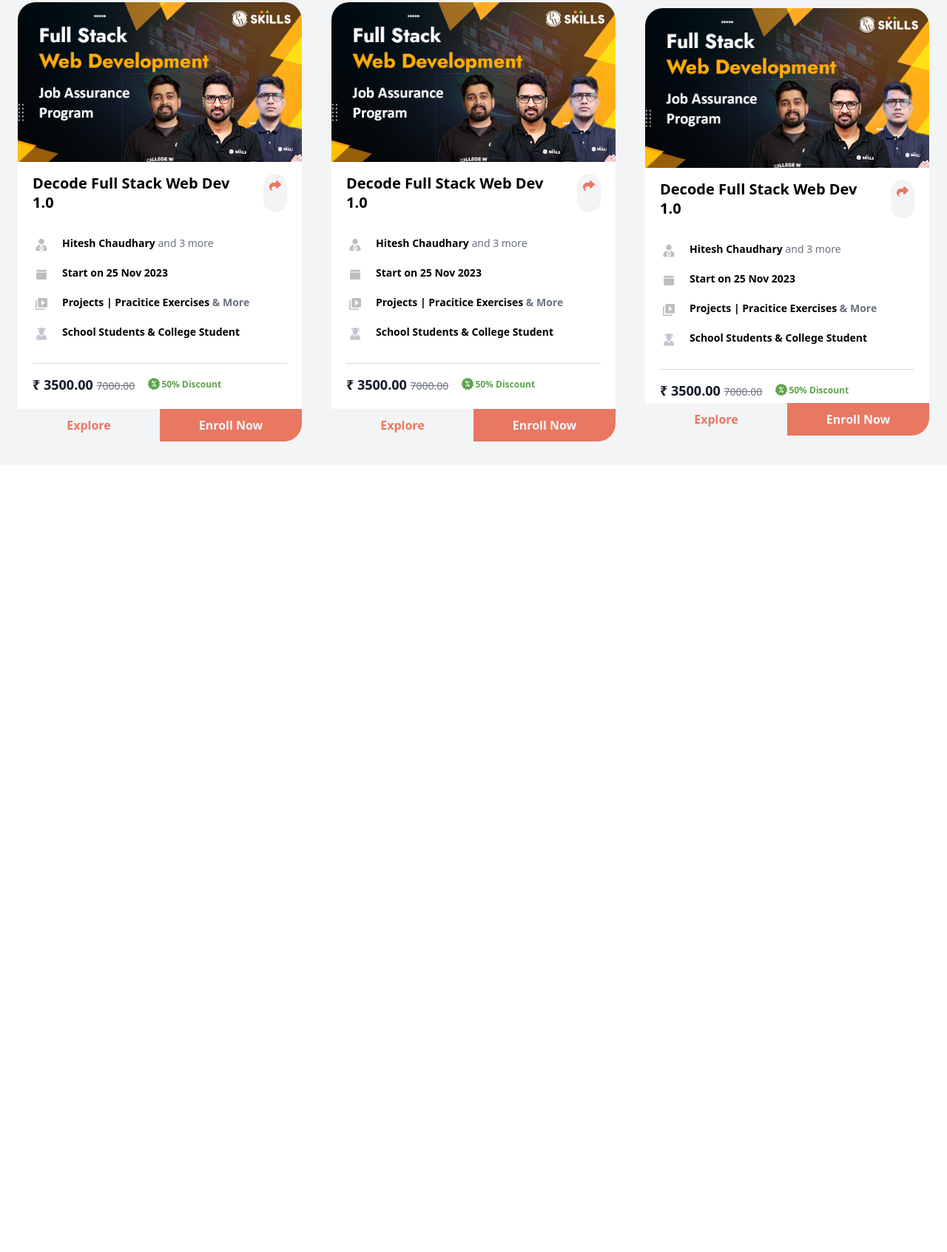
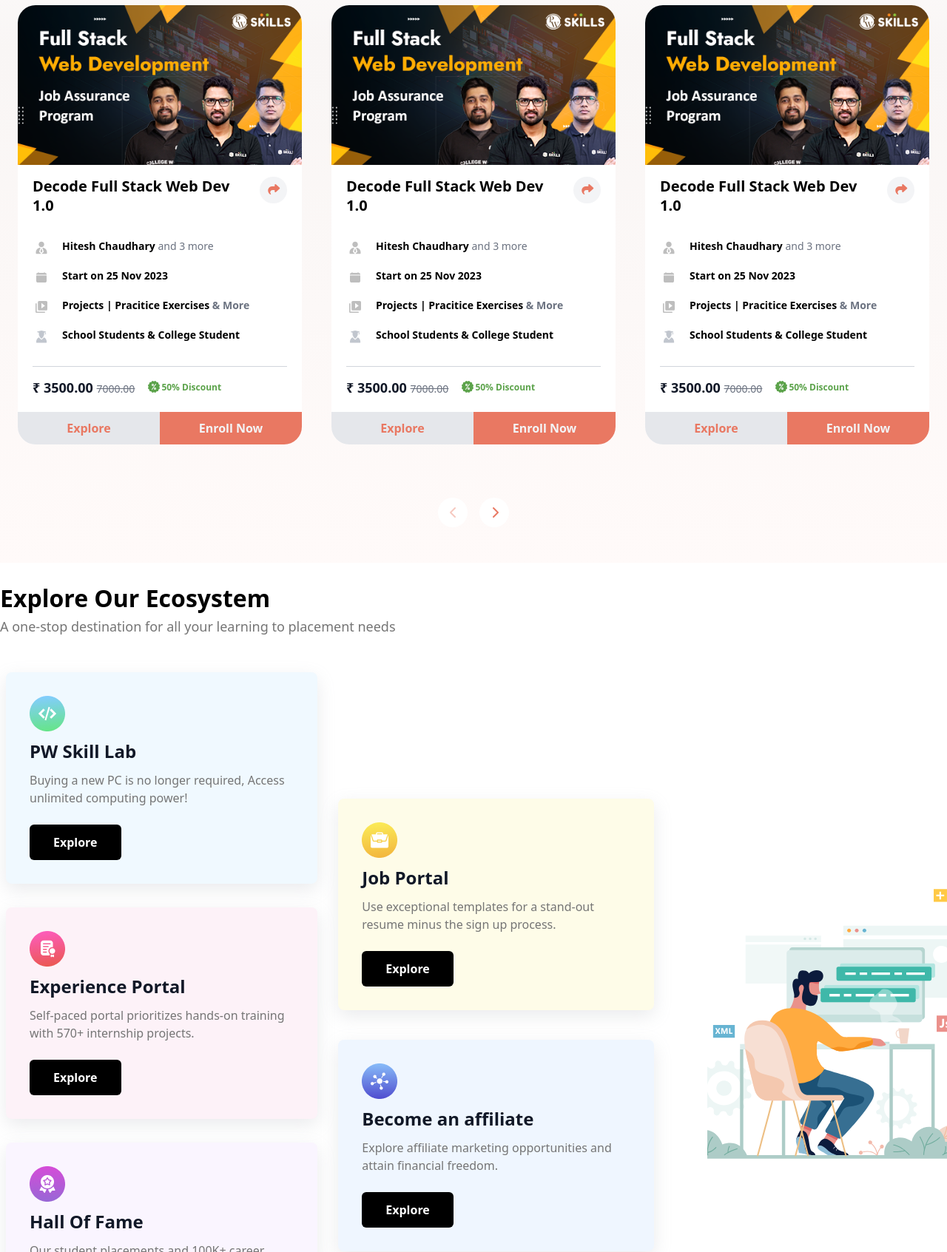
Before and after one commit to Babita1947/PW-Skills, a website built with Vite: page index.html in a window 1280 px wide. Shown: the part 1107-2800 px from the top of the page at 74% size. Before the commit the page ends 1736 px from the top, so only its background shows below. Built offline with nearby package versions, Linux system fonts and the light colour scheme; files whose address does not match are found by name.

Commit message:
add some sections to index.html file

```diff
--- a/index.html
+++ b/index.html
@@ -43,6 +43,12 @@
             font-family:'Nunito Sans', sans-serif;
 
         }
+        .coursesbackground{
+            background: linear-gradient(180deg,#fff,#fcfafa 10.89%,#f9f6f5 24.79%,#fffaf9)
+        }
+        .card{
+            box-shadow: rgba(149, 157, 165, 0.2) 0px 8px 24px;
+        }
     </style>
 </head>
 <body>
@@ -61,7 +67,7 @@
         </div>
 
         <!--nav bar-->
-        <nav class="mt-8 w-[1280px] flex flex-row justify-between mx-auto font-medium opacity-80">
+        <nav class="mt-8 w-[1280px] flex flex-row justify-between mx-auto font-medium opacity-80 py-4">
 
                     <button class=" bg-gray-100 text-[#000] text-center rounded py-3 px-5 cursor-pointer flex  gap-3">Courses
                         <img src="./images/down_arrow.svg" alt="" class="h-6 pt-1 opacity-70">
@@ -76,7 +82,7 @@
         </nav>
     </header>
     <!--hero section-->
-    <main class="w-full  bg-gray-100 mt-7 py-8">
+    <main class="w-full  bg-gray-100  py-8">
         <!--content-->
         <div class="w-[1280px] relative mx-auto flex flex-row justify-between">
             <!--left section-->
@@ -144,7 +150,7 @@
     </main>
 
     <!--Courses-->
-    <div class="w-full bg-gray-100 py-8">
+    <div class="w-full coursesbackground  py-8">
         <header class="w-[1280px] relative flex justify-between mx-auto ">
             <h2 class="text-[32px] font-bold">Our Courses</h2>
             <button class="bg-white text-[#3D3D3D] font-medium text-center rounded py-3 px-5 cursor-pointer flex  gap-3">View all
@@ -165,7 +171,7 @@
         <div class="w-[1280px] h-[0.5px] bg-gray-500 mx-auto mt-3 "></div>
 
         <!--OUR COURSES-->
-        <div class="w-[1280px] pt-6 scroll-smooth items-center mx-auto flex flex-row justify-center gap-x-10 ">
+        <div class="w-[1280px] pt-6 scroll-smooth items-center mx-auto flex flex-row justify-center gap-x-10 py-8">
             <!-- box-1 -->
             <div class="bg-white flex flex-col w-[30%] rounded-3xl overflow-hidden">
                 <!--image-1-->
@@ -174,8 +180,8 @@
                 <div class="flex flex-row space-x-8 py-4 px-5">
                     <h3 class="font-bold text-xl capitalize leading-[26px]">Decode full stack web dev 1.0</h3>
 
-                    <div class="bg-gray-100 px-2 p-1 rounded-full ">
-                        <i class="fa-solid fa-share" style="color: #e97862;"></i>
+                    <div class="bg-gray-100 w-10 h-9 rounded-full ">
+                        <i class="fa-solid fa-share pl-[11px] pt-[9px]" style="color: #e97862;"></i>
                     </div>
                 </div>
                 <!--course information-->
@@ -199,8 +205,6 @@
                         <img src="./images/Advocate_logo.svg" alt="" class="w-6 h-6 opacity-100">
                         <div class="font-semibold capitalize">School students & college student</div>
                     </div>
-
-
                 <!--line-->
                 <div class="w-full h-[0.5px] bg-gray-300 mx-auto mt-3 "></div>
 
@@ -215,7 +219,7 @@
                 </div>
                 <!--Button Section-->
                 <div class="flex flex-row justify-between w-full">
-                    <button class="text-[#E97862] w-[50%] bg-gray-100  bg-cover font-semibold font-sans text-center cursion-pointer px-3 py-[10px]">
+                    <button class="text-[#E97862] w-[50%] bg-gray-200  bg-cover font-semibold font-sans text-center cursion-pointer px-3 py-[10px]">
                         Explore
                     </button>
 
@@ -226,16 +230,16 @@
             </div>
 
 
-             <!-- box-2 -->
-             <div class="bg-white flex flex-col w-[30%] rounded-3xl overflow-hidden">
-                <!--image-2-->
+            <!-- box-2 -->
+            <div class="bg-white flex flex-col w-[30%] rounded-3xl overflow-hidden">
+                <!--image-1-->
                 <img src="./images/Full Stack Web Development.png" alt="" class="">
                 <!--course header-->
                 <div class="flex flex-row space-x-8 py-4 px-5">
                     <h3 class="font-bold text-xl capitalize leading-[26px]">Decode full stack web dev 1.0</h3>
 
-                    <div class="bg-gray-100 px-2 p-1 rounded-full ">
-                        <i class="fa-solid fa-share" style="color: #e97862;"></i>
+                    <div class="bg-gray-100 w-10 h-9 rounded-full ">
+                        <i class="fa-solid fa-share pl-[11px] pt-[9px]" style="color: #e97862;"></i>
                     </div>
                 </div>
                 <!--course information-->
@@ -259,7 +263,6 @@
                         <img src="./images/Advocate_logo.svg" alt="" class="w-6 h-6 opacity-100">
                         <div class="font-semibold capitalize">School students & college student</div>
                     </div>
-
                 <!--line-->
                 <div class="w-full h-[0.5px] bg-gray-300 mx-auto mt-3 "></div>
 
@@ -274,7 +277,7 @@
                 </div>
                 <!--Button Section-->
                 <div class="flex flex-row justify-between w-full">
-                    <button class="text-[#E97862] w-[50%] bg-gray-100  bg-cover font-semibold font-sans text-center cursion-pointer px-3 py-[10px]">
+                    <button class="text-[#E97862] w-[50%] bg-gray-200  bg-cover font-semibold font-sans text-center cursion-pointer px-3 py-[10px]">
                         Explore
                     </button>
 
@@ -282,22 +285,22 @@
                         Enroll Now
                     </button>
                 </div>
-             </div>
+            </div>
 
-             <!-- box-3 -->
-             <div class="bg-white flex flex-col w-[30%] rounded-3xl overflow-hidden ">
-                <!--image-3-->
+            <!-- box-3 -->
+            <div class="bg-white flex flex-col w-[30%] rounded-3xl overflow-hidden">
+                <!--image-1-->
                 <img src="./images/Full Stack Web Development.png" alt="" class="">
                 <!--course header-->
                 <div class="flex flex-row space-x-8 py-4 px-5">
                     <h3 class="font-bold text-xl capitalize leading-[26px]">Decode full stack web dev 1.0</h3>
 
-                    <div class="bg-gray-100 px-2 p-1 rounded-full ">
-                        <i class="fa-solid fa-share" style="color: #e97862;"></i>
+                    <div class="bg-gray-100 w-10 h-9 rounded-full ">
+                        <i class="fa-solid fa-share pl-[11px] pt-[9px]" style="color: #e97862;"></i>
                     </div>
                 </div>
                 <!--course information-->
-                <div class="flex flex-col pt-4 px-5 items-start gap-4 justify-center">
+                <div class="flex flex-col py-4 px-5 items-start gap-4 justify-center">
                     <div class="flex flex-row space-x-4 text-sm">
                         <img src="./images/Advocate_woman_icon.svg" alt="" class="w-6 h-6 opacity-25">
                         <div class="font-semibold">Hitesh Chaudhary <span class="text-gray-500 font-normal">and 3 more</span></div>
@@ -317,24 +320,21 @@
                         <img src="./images/Advocate_logo.svg" alt="" class="w-6 h-6 opacity-100">
                         <div class="font-semibold capitalize">School students & college student</div>
                     </div>
-
-
                 <!--line-->
                 <div class="w-full h-[0.5px] bg-gray-300 mx-auto mt-3 "></div>
 
                 <!--price-3500.00-->
-                <div class="flex flex-row gap-x-4  mb-1 items-center">
+                <div class="flex flex-row gap-x-4 mb-1 items-center">
                     <div class="text-gray-900 leading-[26px] text-lg font-semibold">₹ 3500.00 <span class="line-through text-gray-500 text-sm font-thin pb-10">7000.00</span></div>
                     <div class="flex ">
                         <img src="./images/percentage_logo.svg" alt="" class="h-4 w-5">
                         <div class="text-xs leading-[18px] font-semibold text-[#5CA34B]">50% Discount</div>
                     </div>
                 </div>
-
                 </div>
                 <!--Button Section-->
                 <div class="flex flex-row justify-between w-full">
-                    <button class="text-[#E97862] w-[50%] bg-gray-100  bg-cover font-semibold font-sans text-center cursion-pointer px-3 py-[10px]">
+                    <button class="text-[#E97862] w-[50%] bg-gray-200  bg-cover font-semibold font-sans text-center cursion-pointer px-3 py-[10px]">
                         Explore
                     </button>
 
@@ -342,11 +342,113 @@
                         Enroll Now
                     </button>
                 </div>
-             </div>
+            </div>
 
         </div>
+         <!--left and right shift arrow-->
+         <div class="w-[1280px] flex justify-center gap-x-4 py-4 mt-6 mx-auto ">
+            <div class="bg-white w-10 h-10 rounded-full ">
+                <i class="fa-solid fa-chevron-left opacity-40 pl-4 pt-3" style="color: #e97862;"></i>
+            </div>
+            <div class="bg-white w-10 h-10  rounded-full ">
+                <i class="fa-solid fa-chevron-right pl-4 pt-3" style="color: #e97862;"></i>
+            </div>
+         </div>
+
 
     </div>
+
+    <!--cards-section-->
+    <div class="w-[1280px] py-8 mx-auto">
+        <h2 class="w-full text-[32px] leading-8 font-bold text-start">Explore Our Ecosystem</h2>
+        <h6 class="w-full text-lg font-normal text-[#757575] mt-2">A one-stop destination for all your learning to placement needs</h6>
+
+
+        <!--Cards-->
+
+        <div class="flex flex-row items-center justify-between gap-x-16 pt-[40px] pr-[0px] pb-[0px]">
+            <!--left-section-->
+            <div class="flex flex-row gap-x-3">
+
+                <!--column-1-->
+                <div class="flex flex-col items-center justify-center gap-y-4">
+                    <!--card-1-->
+                    <div class="card rounded-lg p-[14px] m-2 px-8 py-8 bg-sky-50">
+                       <img src="./images/products-icon1.png" alt="" class="">
+                        <h4 class="text-gray-900 text-2xl  leading-[30px] font-bold mt-3">PW Skill Lab</h4>
+                        <p class="text-base leading-6 font-normal text-[#757575] mt-3">Buying a new PC is no longer required, Access unlimited computing power!</p>
+                        <button class="text-white bg-black  font-bold font-sans text-center rounded-md py-3 px-8 cursor-pointer mt-6 ">
+                            Explore
+                            <i class="fa-solid fa-arrow-right fa-lg hidden" style="color: #ffffff;"></i>
+                        </button>
+                    </div>
+
+                    <!--card-2-->
+                    <div class="card rounded-lg p-[14px] m-2 px-8 py-8 bg-pink-50">
+                        <img src="./images/products-icon2.png" alt="" class="">
+                         <h4 class="text-gray-900 text-2xl  leading-[30px] font-bold mt-3">Experience Portal</h4>
+                         <p class="text-base leading-6 font-normal text-[#757575] mt-3">Self-paced portal prioritizes hands-on training with 570+ internship projects.</p>
+                         <button class="text-white bg-black  font-bold font-sans text-center rounded-md py-3 px-8 cursor-pointer mt-6 ">
+                             Explore
+                             <i class="fa-solid fa-arrow-right fa-lg hidden" style="color: #ffffff;"></i>
+                         </button>
+                     </div>
+
+                    <!--card-3-->
+                    <div class="card rounded-lg p-[14px] m-2 px-8 py-8 bg-purple-50">
+                        <img src="./images/products-icon3.png" alt="" class="">
+                         <h4 class="text-gray-900 text-2xl  leading-[30px] font-bold mt-3">Hall Of Fame</h4>
+                         <p class="text-base leading-6 font-normal text-[#757575] mt-3">Our student placements and 100K+ career transitions speak volumes.</p>
+                         <button class="text-white bg-black  font-bold font-sans text-center rounded-md py-3 px-8 cursor-pointer mt-6 ">
+                             Explore
+                             <i class="fa-solid fa-arrow-right fa-lg hidden" style="color: #ffffff;"></i>
+                         </button>
+                     </div>
+                </div>
+
+                <!--column-2-->
+                <div class="flex flex-col items-center justify-center gap-y-6 pt-8">
+                    <!--card-4-->
+                    <div class="card rounded-lg p-[14px] m-2 px-8 py-8 bg-yellow-50">
+                        <img src="./images/products-icon4.png" alt="" class="">
+                         <h4 class="text-gray-900 text-2xl  leading-[30px] font-bold mt-3">Job Portal</h4>
+                         <p class="text-base leading-6 font-normal text-[#757575] mt-3">Use exceptional templates for a stand-out resume minus the sign up process.</p>
+                         <button class="text-white bg-black  font-bold font-sans text-center rounded-md py-3 px-8 cursor-pointer mt-6 ">
+                             Explore
+                             <i class="fa-solid fa-arrow-right fa-lg hidden" style="color: #ffffff;"></i>
+                         </button>
+                     </div>
+                 <!--card-5-->
+                 <div class="card rounded-lg p-[14px] m-2 px-8 py-8 bg-blue-50">
+                    <img src="./images/products-icon5.png" alt="" class="">
+                     <h4 class="text-gray-900 text-2xl  leading-[30px] font-bold mt-3">Become an affiliate</h4>
+                     <p class="text-base leading-6 font-normal text-[#757575] mt-3">Explore affiliate marketing opportunities and attain financial freedom.</p>
+                     <button class="text-white bg-black  font-bold font-sans text-center rounded-md py-3 px-8 cursor-pointer mt-6 ">
+                         Explore
+                         <i class="fa-solid fa-arrow-right fa-lg hidden" style="color: #ffffff;"></i>
+                     </button>
+                 </div>
+                </div>
+            </div>
+
+            <!--right-section-->
+             <div>
+                <img src="./images/XML_Js_logo.svg"  class="h-[450px] w-[480px] " alt="">
+             </div>
+        </div>
+    </div>
+
+
+    <!--Parallex_Effect Section-->
+    <div class="w-full bg-[#192A36] flex flex-row-reverse">
+        <div class="w-[50%]">
+            <img src="./images/banner-1.png" alt="" class="h-30">
+        </div>
+    </div>
+
+
+
+
 
     <script src="https://cdn.jsdelivr.net/npm/typed.js@2.0.12"></script>
     <script src="https://kit.fontawesome.com/58a810656e.js" crossorigin="anonymous"></script>
```
